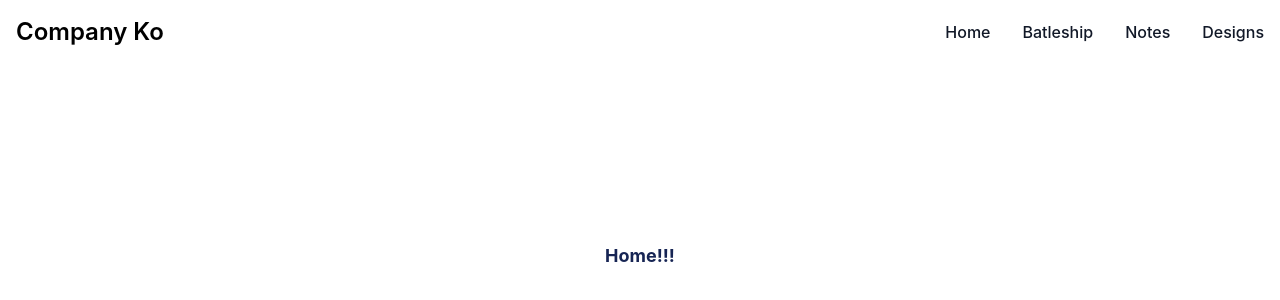
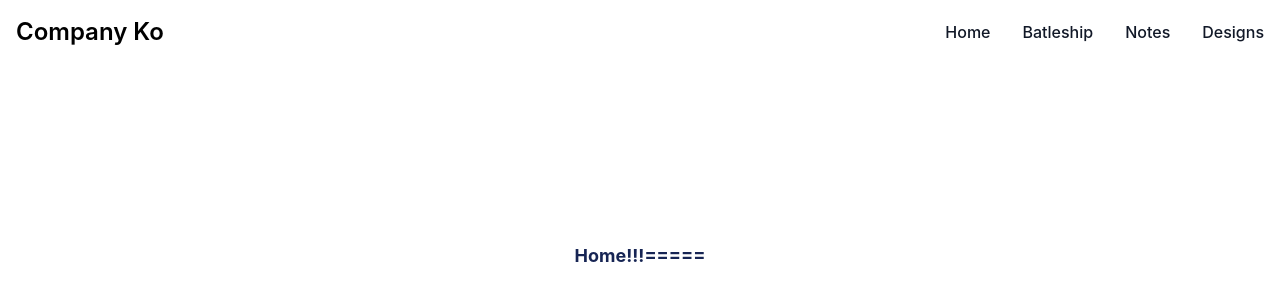
Before and after one commit to mikelcop-condebender/2-finger, a React (Create React App) app: page / in a window 1280 px wide. Shown: the top 300 px of the page. Built offline with nearby package versions, Linux system fonts and the light colour scheme; no server answers.

Commit message:
update home

```diff
--- a/src/home/Home.tsx
+++ b/src/home/Home.tsx
@@ -3,7 +3,7 @@ import React from "react";
 export const Home = () => {
   return (
     <div className="relative flex realtive justify-center items-center h-96 font-bold text-lg text-blue-950">
-      Home!!!
+      Home!!!=====
     </div>
   );
 };
```
